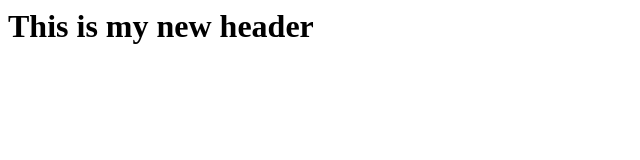
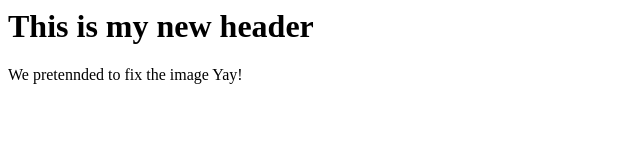
Before and after one commit to betelhem345/branch-local-remote, a plain HTML site: page index.html in a window 1280 px wide. Shown: the whole page, without its empty margins (0-640 px from the left). Drawn offline with Linux system fonts and the light colour scheme.

```diff
--- a/index.html
+++ b/index.html
@@ -1 +1,2 @@
 <h1>This is my new header</h1>
+<p>We pretennded to fix the image Yay!</p>
```
